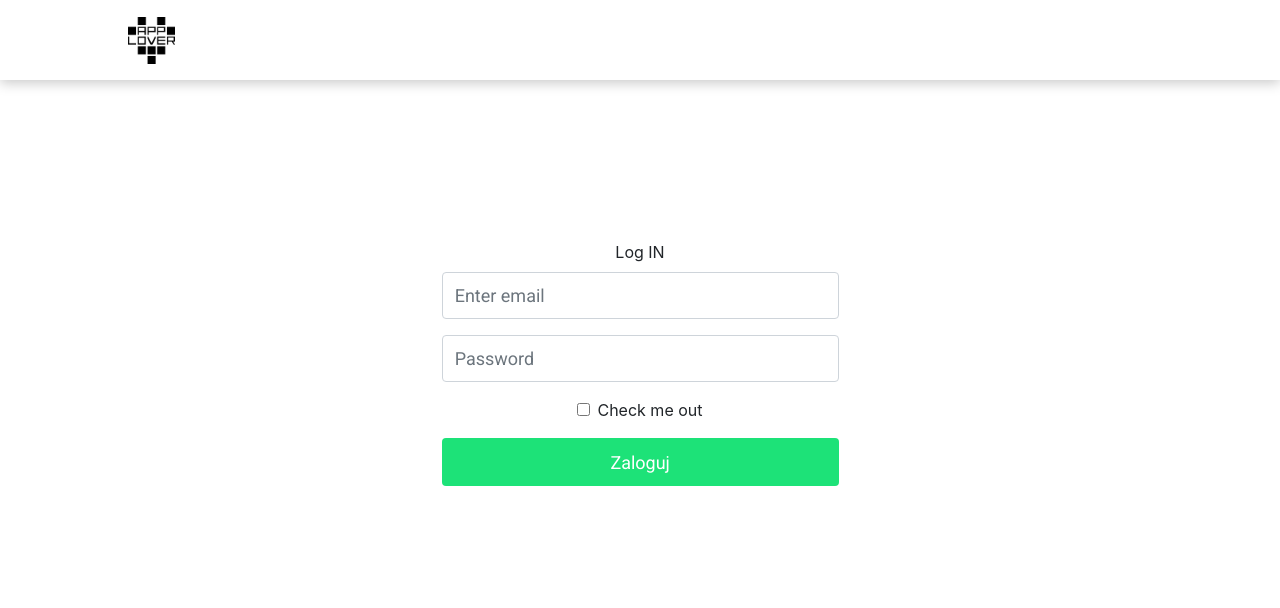
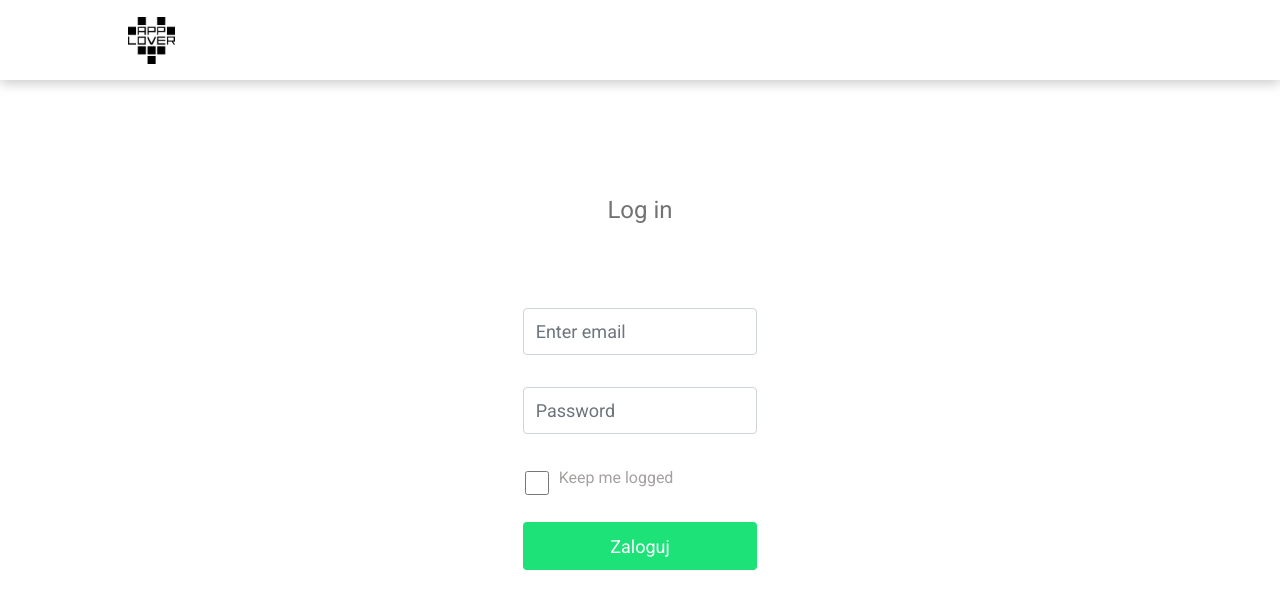
Before and after one commit to forestfox128/DoorsCompany, a React (Create React App) app: page /login in a window 1280 px wide. Shown: the top 608 px of the page. Built offline with nearby package versions, Linux system fonts and the light colour scheme; no server answers.

Commit message:
login page styles made

```diff
--- a/src/Components/Button/Button.css
+++ b/src/Components/Button/Button.css
@@ -6,7 +6,7 @@
 
 .btn-xxl {
     font-size: 18px;
-    width: 397px;
+    width: 100%;
     height: 48px;
     text-align: center;
   }
--- /dev/null
+++ b/src/Components/Checkbox/Checkbox.css
@@ -0,0 +1,17 @@
+.form-check {
+    display: flex;
+    align-content: left;
+}
+
+.form-check-label {
+    align-items: left;
+    font-family: 'Roboto', sans-serif;
+    font-size: 16px;
+    color: #a5a1a1;
+    margin-left: 1em;
+}
+
+.form-check-input {
+    width: 28px;
+    height: 24px;
+}
--- /dev/null
+++ b/src/Components/Checkbox/Checkbox.jsx
@@ -0,0 +1,11 @@
+import React from 'react';
+import Form from 'react-bootstrap/Form';
+import './Checkbox.css';
+
+function Checkbox(props) {
+    return (
+        <Form.Check type="checkbox" label={props.checkboxLabel} />
+    );
+}
+
+export default Checkbox;
--- a/src/Components/FormInput/FormInput.css
+++ b/src/Components/FormInput/FormInput.css
@@ -2,6 +2,6 @@
     font-family: 'Roboto', sans-serif;
     font-size: 18px;
     color: #a5a1a1;
-    width: 397px;
+    width: 100%;
     height: 47px;
 }
--- /dev/null
+++ b/src/Components/Select/Select.css
@@ -0,0 +1,6 @@
+.select-label {
+    font-family: 'Roboto', sans-serif;
+    font-size: 14px;
+    color: #7e7e7e;
+    padding: 1.1em;
+}
--- /dev/null
+++ b/src/Components/Select/Select.jsx
@@ -0,0 +1,20 @@
+import React from 'react';
+import './Select.css'
+
+function Select(props) {
+    return (
+        <form>
+            <div class="form-group row">
+                <label for="staticEmail" class="col-lg-6 col-form-label" className="select-label">Select language</label>
+                <div class="col-lg-6">
+                    <select class="form-control" id="select-language">
+                        <option>Polish</option>
+                        <option>English</option>
+                    </select>
+                </div>
+            </div>
+        </form>
+    );
+}
+
+export default Select;
--- a/src/Components/Toolbar/Toolbar.jsx
+++ b/src/Components/Toolbar/Toolbar.jsx
@@ -1,5 +1,6 @@
 import React from 'react';
 import logo from '../../assets/Logo.png'
+import Select from '../Select/Select';
 import './Toolbar.css';
 
 function Toolbar() {
@@ -8,9 +9,8 @@ function Toolbar() {
         <div>
             <img src={logo} className='Logo' alt="Logo" />
         </div>
-        <nav className='DesktopOnly'>
-
-        </nav>
+        <div style={{paddingTop: '1.3em', paddingRight: '17em'}}>
+        </div>
     </header>
   );
 }
--- a/src/Screens/LoginScreen.jsx
+++ b/src/Screens/LoginScreen.jsx
@@ -6,7 +6,10 @@ import Container from 'react-bootstrap/Container'
 import Toolbar from '../Components/Toolbar/Toolbar';
 import Button from '../Components/Button/Button';
 import FormInput from '../Components/FormInput/FormInput';
+import CheckBox from '../Components/Checkbox/Checkbox';
 import {authorizeUser} from '../services/api';
+
+import '../styles/style.css';
 
 class LoginScreen extends React.Component {
 
@@ -15,16 +18,6 @@ class LoginScreen extends React.Component {
         password: '',
         loginError: false,
         validated: false
-    }
-
-    async componentDidMount() {
-        const token = await authorizeUser("xx", "xx");
-        if (token) {
-            console.log(token)
-            this.props.history.push('/home');
-        } else {
-            this.setState({loginError: true})
-        }
     }
 
     handleChangeEmail = event => {
@@ -57,14 +50,14 @@ class LoginScreen extends React.Component {
         return (
             <div>
                 <Toolbar />
-                <Container fluid={true} style={{ marginTop: '15em' }}>
+                <Container fluid={true} style={{ marginTop: '6em' }}>
                     <Row>
                         <Col lg={4} md={4}></Col>
-                        <Col lg={4} md={4}>
+                        <Col lg={4} md={4} style={{padding: '6em'}}>
                             <Form noValidate
                                 validated={validated}
                                 onSubmit={e => this.handleSubmit(e)}>
-                                <Form.Label>Log IN</Form.Label>
+                                <Form.Label className="form-label">Log in</Form.Label>
                                 <Form.Group controlId="formBasicEmail">
                                     <FormInput type={"email"} placeholder={"Enter email"} onChange={this.handleChangeEmail} />
                                 </Form.Group>
@@ -73,8 +66,8 @@ class LoginScreen extends React.Component {
 
                                     <FormInput type={"password"} placeholder={"Password"} onChange={this.handleChangePassword} />
                                 </Form.Group>
-                                <Form.Group controlId="formBasicChecbox">
-                                    <Form.Check type="checkbox" label="Check me out" />
+                                <Form.Group controlId="formBasicChecbox" >
+                                    <CheckBox checkboxLabel={"Keep me logged"}></CheckBox>
                                 </Form.Group>
                                 <Button buttonText={"Zaloguj"} submit={"submit"}></Button>
                             </Form>
--- /dev/null
+++ b/src/styles/style.css
@@ -0,0 +1,16 @@
+p {
+    font-family: 'Roboto', sans-serif;
+    font-size: 14px;
+    color: #848c93;
+}
+
+.form-label {
+    font-family: 'Roboto', sans-serif;
+    font-size: 24px;
+    color: #727272;
+    margin-bottom: 2em;
+}
+
+.form-group {
+    margin: 2em 0;
+}
```
